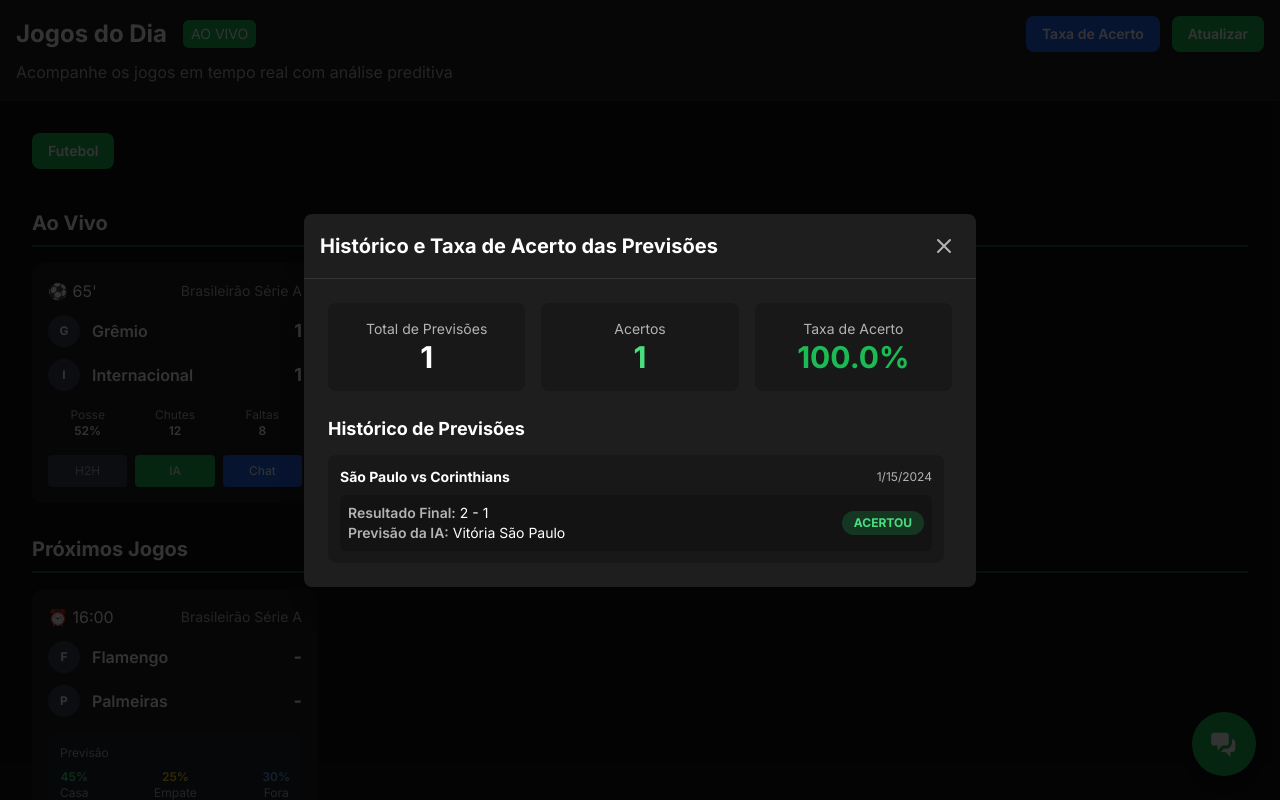
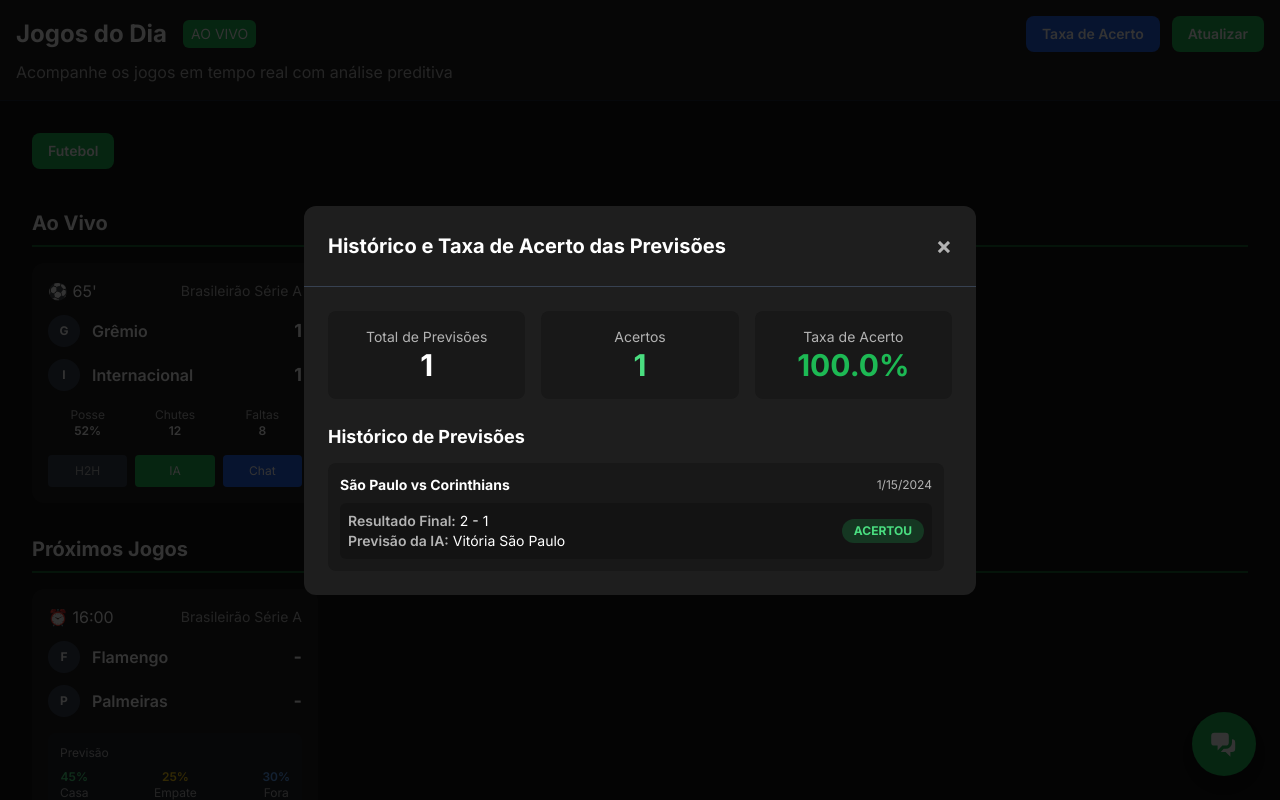
Before and after one commit to drigos01/Jogos-do-dia-, a React (Vite) app: page / in a window 1280 px wide. Both pictures are taken after a click on the button "Taxa de Acerto". Shown: the top 800 px of the page. Built offline with nearby package versions, Linux system fonts and the light colour scheme.

Commit message:
Update Modal.tsx

```diff
--- a/components/Modal.tsx
+++ b/components/Modal.tsx
@@ -1,64 +1,40 @@
-
-import React, { useEffect } from 'react';
+import React from 'react';
 
 interface ModalProps {
   isOpen: boolean;
   onClose: () => void;
+  title: string;
   children: React.ReactNode;
-  title: string;
   headerAction?: React.ReactNode;
 }
 
-const Modal: React.FC<ModalProps> = ({ isOpen, onClose, children, title, headerAction }) => {
-  useEffect(() => {
-    const handleEsc = (event: KeyboardEvent) => {
-      if (event.key === 'Escape') {
-        onClose();
-      }
-    };
-    window.addEventListener('keydown', handleEsc);
-    return () => {
-      window.removeEventListener('keydown', handleEsc);
-    };
-  }, [onClose]);
-
+const Modal: React.FC<ModalProps> = ({ isOpen, onClose, title, children, headerAction }) => {
   if (!isOpen) return null;
 
   return (
-    <div
-      className="fixed inset-0 bg-black/80 flex items-center justify-center z-50 p-4 animate-fade-in"
-      aria-labelledby="modal-title"
-      role="dialog"
-      aria-modal="true"
-      onClick={onClose}
-    >
-      <style>{`
-        @keyframes fade-in {
-          from { opacity: 0; }
-          to { opacity: 1; }
-        }
-        .animate-fade-in { animation: fade-in 0.3s ease-out; }
-      `}</style>
+    <div className="fixed inset-0 z-50 flex items-center justify-center modal-overlay">
       <div
-        className="bg-card-bg rounded-lg shadow-2xl w-full max-w-2xl max-h-[80vh] flex flex-col overflow-hidden"
-        onClick={(e) => e.stopPropagation()}
-      >
-        <header className="flex items-center justify-between p-4 border-b border-white/10 flex-shrink-0">
-          <div className="flex items-center gap-4 min-w-0">
+        className="fixed inset-0 bg-black bg-opacity-80"
+        onClick={onClose}
+      ></div>
+
+      <div className="relative bg-card-bg rounded-xl max-w-2xl w-full mx-4 max-h-[80vh] overflow-hidden">
+        {/* Header */}
+        <div className="flex justify-between items-center p-6 border-b border-gray-700">
+          <h2 className="text-xl font-bold text-text-primary">{title}</h2>
+          <div className="flex items-center space-x-3">
             {headerAction}
-            <h2 id="modal-title" className="text-xl font-bold text-text-primary truncate">{title}</h2>
+            <button
+              onClick={onClose}
+              className="text-text-secondary hover:text-text-primary text-2xl font-bold transition-colors"
+            >
+              ×
+            </button>
           </div>
-          <button
-            onClick={onClose}
-            className="p-1 rounded-full text-text-secondary hover:bg-white/10 hover:text-text-primary transition-colors flex-shrink-0 ml-4"
-            aria-label="Fechar modal"
-          >
-            <svg xmlns="http://www.w3.org/2000/svg" className="h-6 w-6" fill="none" viewBox="0 0 24 24" stroke="currentColor">
-              <path strokeLinecap="round" strokeLinejoin="round" strokeWidth={2} d="M6 18L18 6M6 6l12 12" />
-            </svg>
-          </button>
-        </header>
-        <div className="p-4 md:p-6 overflow-y-auto">
+        </div>
+
+        {/* Content */}
+        <div className="overflow-y-auto max-h-[60vh] p-6">
           {children}
         </div>
       </div>
```
